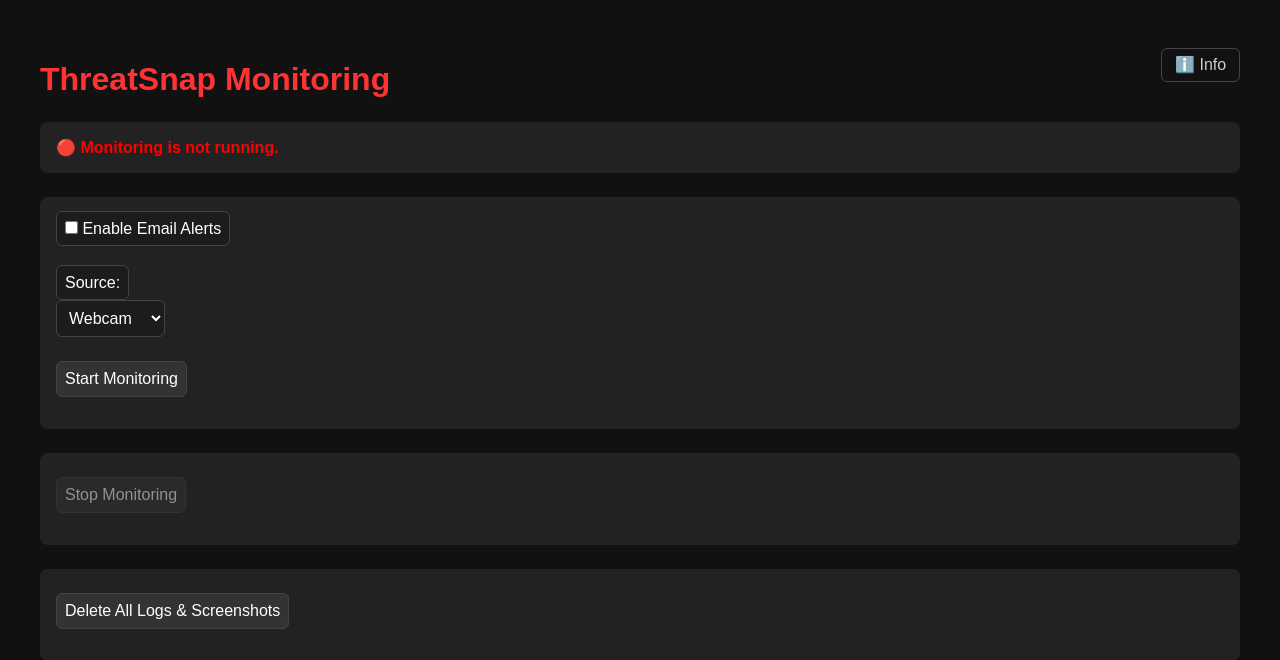
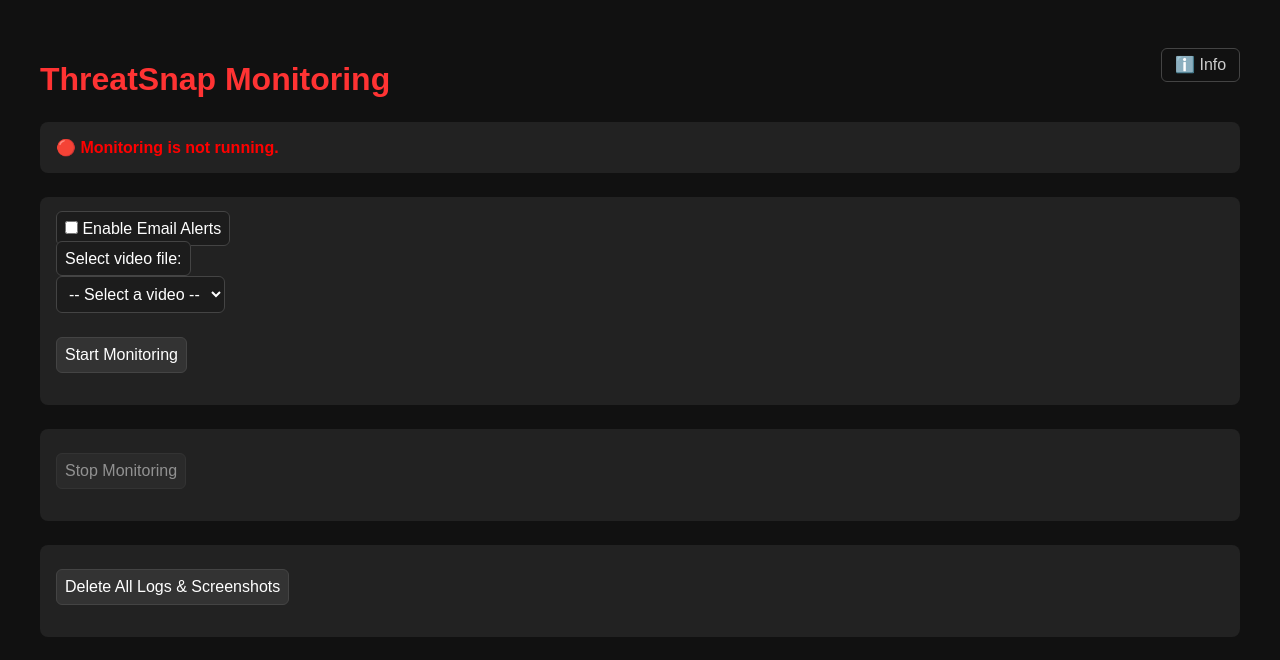
Before and after one commit to SxryxnshS5/ThreatSnap, a Flask app: page / in a window 1280 px wide. Shown: the top 660 px of the page. Run offline with Flask 3, Linux system fonts and the light colour scheme; data that the repository does not hold is empty.

Commit message:
Remove webcam source and minor revisions

```diff
--- a/ThreatSnapBackend/app.py
+++ b/ThreatSnapBackend/app.py
@@ -1,7 +1,7 @@
+# app.py
 from flask import Flask, request, jsonify, send_from_directory, render_template, redirect, url_for
 import os
 import json
-import shutil
 from detector import HumanMovementDetector, runtime_logs
 
 app = Flask(__name__)
@@ -12,48 +12,47 @@ FRAME_PATH = "static/current_frame.jpg"
 os.makedirs(SAVE_DIR, exist_ok=True)
 os.makedirs(VIDEO_DIR, exist_ok=True)
 
-# Default detector instance
-detector = HumanMovementDetector()
+# No default instance yet
+detector = None
 
 @app.route("/")
 def home():
     video_files = [f for f in os.listdir(VIDEO_DIR) if f.endswith((".mp4", ".avi"))]
-    return render_template("index.html", running=detector.running, video_files=video_files)
+    running = detector.running if detector else False
+    return render_template("index.html", running=running, video_files=video_files)
 
 @app.route("/start", methods=["POST"])
 def start_detection():
+    global detector
+
     data = request.form
     email_alert_enabled = data.get("enable_email") == "on"
     email = data.get("email") if email_alert_enabled else None
-    source = data.get("source")
     filename = data.get("filename")
 
-    # Determine video source
-    if source == "video":
-        video_path = os.path.join(VIDEO_DIR, filename)
-        if not os.path.isfile(video_path):
-            runtime_logs.append(f"[ERROR] File not found: {video_path}")
-            return redirect(url_for("home"))
-        video_source = video_path
-    else:
-        video_source = 0
+    video_path = os.path.join(VIDEO_DIR, filename)
+    if not os.path.isfile(video_path):
+        runtime_logs.append(f"[ERROR] File not found: {video_path}")
+        return redirect(url_for("home"))
 
-    global detector
-    if detector.running:
+    if detector and detector.running:
         detector.stop()
-    detector = HumanMovementDetector(video_source=video_source)
+    detector = HumanMovementDetector(video_source=video_path)
     detector.start(email=email)
 
     return redirect(url_for("home"))
 
 @app.route("/stop", methods=["POST"])
 def stop_detection():
-    detector.stop()
+    global detector
+    if detector:
+        detector.stop()
     return redirect(url_for("home"))
 
 @app.route("/status", methods=["GET"])
 def status():
-    return jsonify({"running": detector.running})
+    running = detector.running if detector else False
+    return jsonify({"running": running})
 
 @app.route("/logs")
 def list_logs():
--- a/ThreatSnapBackend/detector.py
+++ b/ThreatSnapBackend/detector.py
@@ -1,3 +1,4 @@
+# detector.py
 import cv2
 import time
 import threading
@@ -16,7 +17,7 @@ def log(msg):
     runtime_logs.append(msg)
 
 class HumanMovementDetector:
-    def __init__(self, video_source=0):
+    def __init__(self, video_source):
         self.video_source = video_source
         self.model = YOLO("yolov8n.pt")
         self.running = False
@@ -65,7 +66,6 @@ class HumanMovementDetector:
             if current_video_time - self.last_trigger_video_time < self.cooldown:
                 continue  # Skip frame due to cooldown
 
-            cv2.imwrite("static/current_frame.jpg", frame)
             results = self.model(frame)
             curr_boxes = self.extract_person_boxes(results)
 
--- a/ThreatSnapBackend/templates/index.html
+++ b/ThreatSnapBackend/templates/index.html
@@ -1,3 +1,4 @@
+<!-- index.html (updated) -->
 <!DOCTYPE html>
 <html lang="en">
   <head>
@@ -148,14 +149,13 @@
       </p>
       <p><strong>How to use:</strong></p>
       <ol>
-        <li>Select a source: Webcam or Video File</li>
+        <li>Select a video file</li>
         <li>Enable email alerts (optional)</li>
         <li>Click <em>Start Monitoring</em> to begin</li>
         <li>Tool detects human movement and takes screenshots</li>
         <li>It analyzes each screenshot for danger and logs it</li>
         <li>If needed, it emails you an alert with the log & image</li>
       </ol>
-      <p>You can stop the monitoring or reset all logs/screenshots.</p>
     </div>
 
     <div class="status" id="monitoringStatus">
@@ -179,38 +179,17 @@
           <input name="email" placeholder="you@example.com" /><br />
         </div>
 
-        <div class="source-preview-container">
-          <div class="source-section">
-            <label>Source:</label><br />
-            <select
-              id="sourceSelector"
-              name="source"
-              onchange="toggleVideoDropdown(this.value)"
-            >
-              <option value="webcam">Webcam</option>
-              <option value="video">Video File</option></select
-            ><br />
-
-            <div id="videoPicker" style="display: none">
-              <label style="margin-bottom: 0.5rem">Select video file:</label
-              ><br />
-              <select
-                id="videoFileSelect"
-                name="filename"
-                onchange="previewVideo(this.value)"
-              >
+        <label>Select video file:</label><br />
+        <select name="filename" onchange="previewVideo(this.value)">
           <option value="">-- Select a video --</option>
           {% for file in video_files %}
           <option value="{{ file }}">{{ file }}</option>
           {% endfor %}</select
         ><br />
-            </div>
-          </div>
 
         <div class="viewer" id="videoViewer" style="display: none">
-            <h4>🎞️ Preview</h4>
+          <h4>🎥 Preview</h4>
           <video id="videoPlayer" controls></video>
-          </div>
         </div>
 
         <button type="submit" id="startBtn">Start Monitoring</button>
@@ -244,20 +223,6 @@
       function toggleInfo() {
         const modal = document.getElementById('infoModal')
         modal.style.display = modal.style.display === 'block' ? 'none' : 'block'
-      }
-
-      function toggleVideoDropdown(value) {
-        const videoPicker = document.getElementById('videoPicker')
-        const viewer = document.getElementById('videoViewer')
-        const player = document.getElementById('videoPlayer')
-
-        if (value === 'video') {
-          videoPicker.style.display = 'block'
-        } else {
-          videoPicker.style.display = 'none'
-          viewer.style.display = 'none'
-          player.src = ''
-        }
       }
 
       function toggleEmailField(enabled) {
@@ -357,8 +322,6 @@
       fetchCriticalAlerts()
       fetchAllLogs()
       fetchStatus()
-
-      toggleVideoDropdown(document.getElementById('sourceSelector').value)
     </script>
   </body>
 </html>
```
Also changed, not shown: 3 other files. Lines whose indentation alone changed are shown as unchanged.
